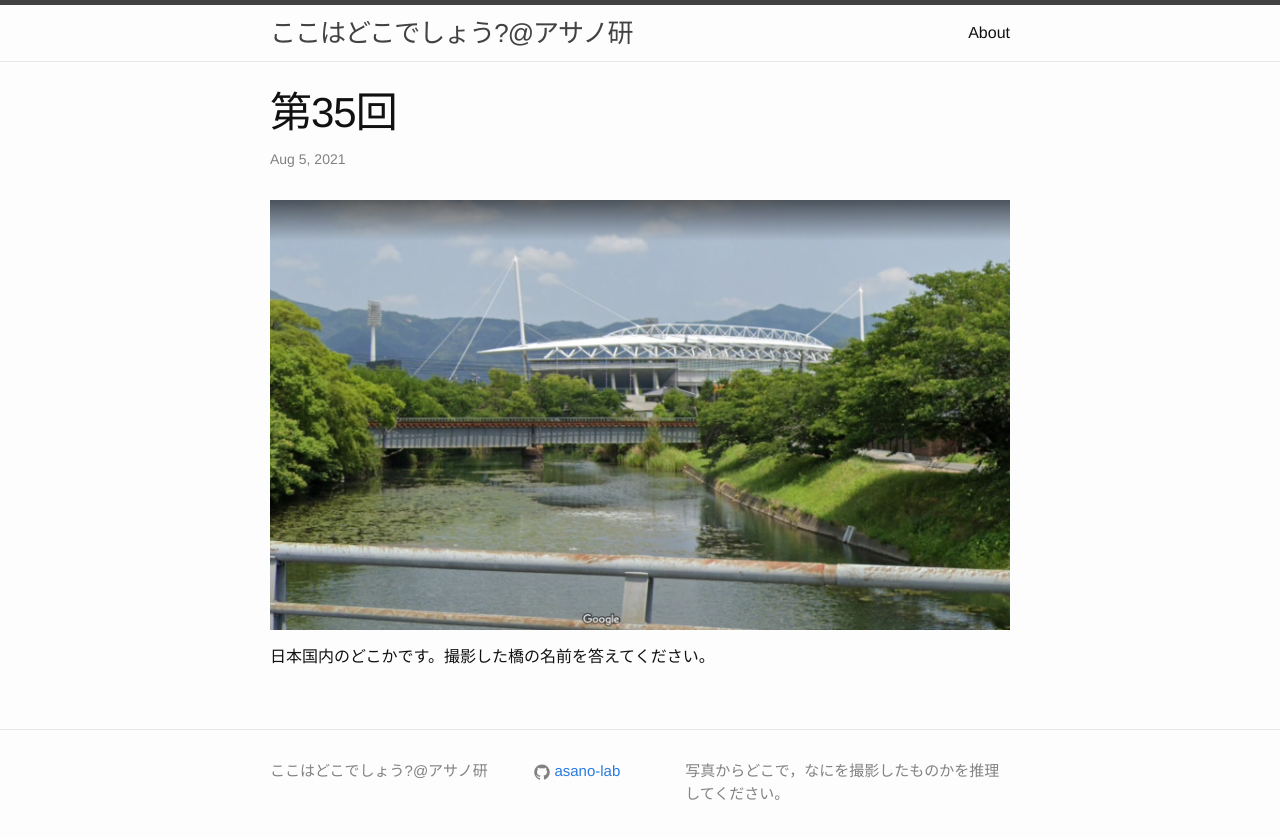
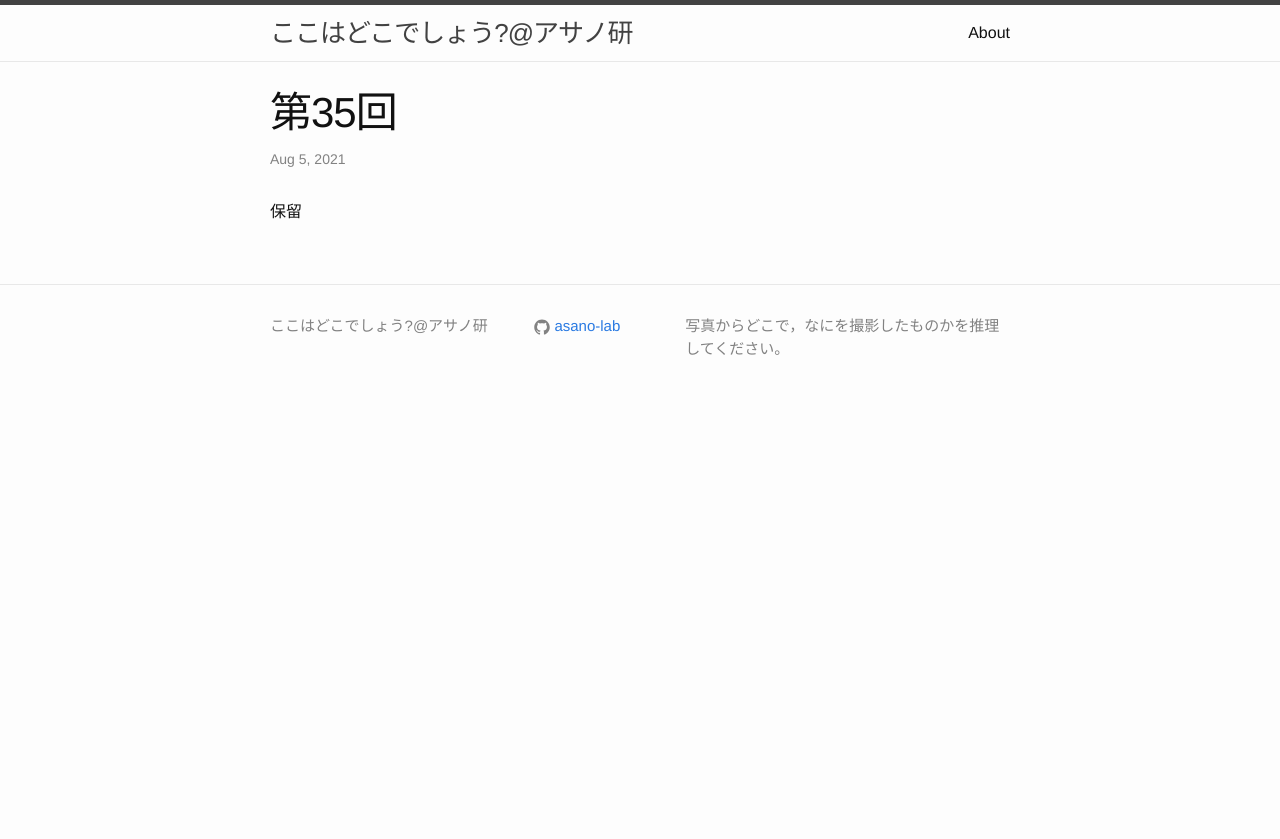
Before and after one commit to asano-lab/kokodoko, a Jekyll site: the page built from _posts/2021-08-05-q35.md, in a window 1280 px wide. Shown: the top 839 px of the page. Built offline with Jekyll 4.4.1, drawn with Linux system fonts in a browser that asks for light colours.

Commit message:
ストリートビューの写真ぽかったので削除

```diff
--- a/_posts/2021-08-05-q35.md
+++ b/_posts/2021-08-05-q35.md
@@ -5,6 +5,8 @@ date:   2021-08-05 17:40:00 +0900
 categories: question
 ---
 
-![第35回　写真](/kokodoko/images/q35.jpg)
+<!-- ![第35回　写真](/kokodoko/images/q35.jpg) -->
 
-日本国内のどこかです。撮影した橋の名前を答えてください。
+<!-- 日本国内のどこかです。撮影した橋の名前を答えてください。 -->
+
+保留
```
Also changed, not shown: images/q35.jpg (deleted).
